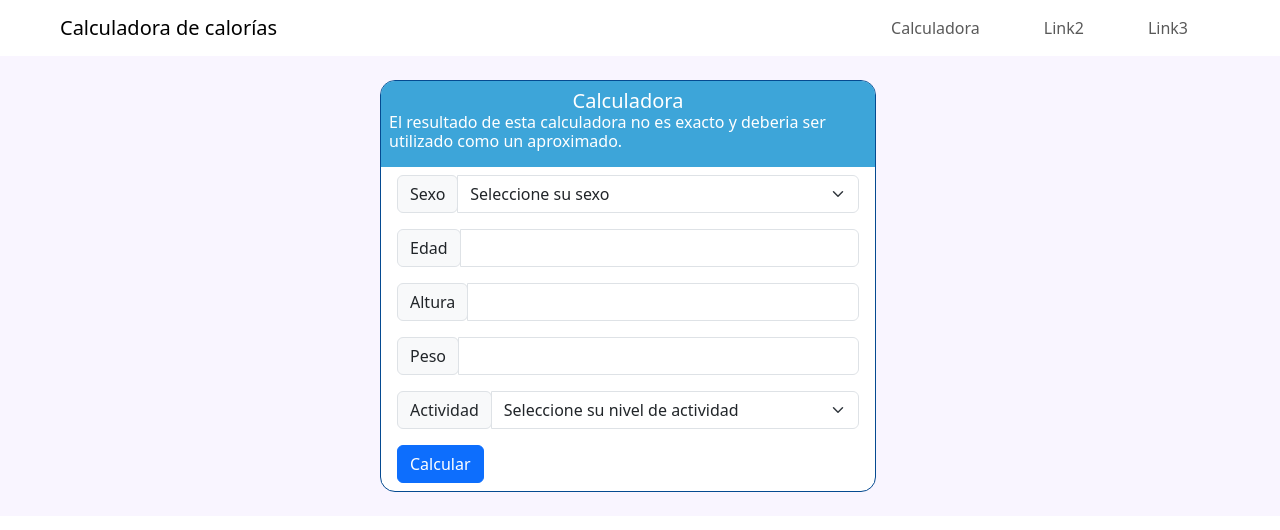
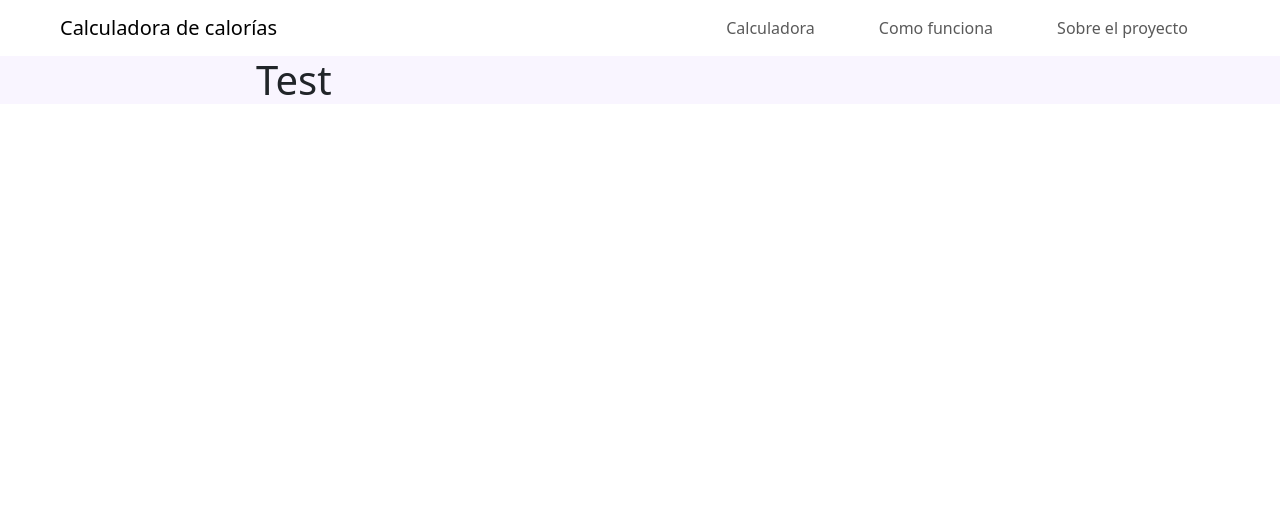
Before and after one commit to Javier-vic/Calories, a React (Vite) app: page /funcionamiento in a window 1280 px wide. Shown: the top 530 px of the page. Built offline with nearby package versions, Linux system fonts and the light colour scheme.

Commit message:
React router
Se implemento react router

```diff
--- a/package.json
+++ b/package.json
@@ -12,7 +12,8 @@
   "dependencies": {
     "bootstrap": "^5.3.3",
     "react": "^18.2.0",
-    "react-dom": "^18.2.0"
+    "react-dom": "^18.2.0",
+    "react-router-dom": "^6.23.1"
   },
   "devDependencies": {
     "@types/react": "^18.2.66",
--- a/src/App.jsx
+++ b/src/App.jsx
@@ -1,101 +1,25 @@
-/*import { useState } from 'react'*/
-//import reactLogo from './assets/react.svg'
-//import viteLogo from '/vite.svg'
 import './App.css'
 import Navbar from './components/Navbar.jsx'
-import Input from './components/Input.jsx'
-import InputSelect from './components/InputSelect.jsx'
+import Calculator from './components/Calculator.jsx'
+import Formula from './components/Formula.jsx'
+import { BrowserRouter, Route, Routes } from 'react-router-dom';
 
 function App() {
-    const selectGender = [
-        { value: "1", label: "Hombre" },
-        { value: "0", label: "Mujer" }
-    ];
 
-    const selectActivity = [
-        { value: "1.2", label: "Sedentario" },
-        { value: "1.375", label: "Ligero" },
-        { value: "1.55", label: "Intermedio" },
-        { value: "1.725", label: "Activo" },
-        { value: "1.9", label: "Muy Activo" },
-    ];
-
-    const handleButtonClick = () => {
-        calorieCalculator();
-    };
 
     return (
         <>
-            <Navbar />
-            <div className="content">
-                <div className="container row py-4">
-                    <div className="calculator col-8 mx-auto px-0">
-                        <div className="calculator-title p-2 text-white">
-                            <h5 className="card-title text-center">Calculadora</h5>
-                            <h6 className="card-subtitle mb-2 ">El resultado de esta calculadora no es exacto y deberia ser utilizado como un aproximado.</h6>
-                        </div>
-                        <div className="calculator-body p-2 px-3">
-                            <InputSelect options={selectGender} selectText="Sexo" selectPlaceholder="Seleccione su sexo" selectId="selectGender" />
-                            <Input inputText="Edad" inputId="inputAge" inputType="number" inputPlaceholder="" />
-                            <Input inputText="Altura" inputId="inputHeight" inputType="number" inputPlaceholder="" />
-                            <Input inputText="Peso" inputId="inputWeight" inputType="number" inputPlaceholder="" />
-                            <InputSelect options={selectActivity} selectText="Actividad" selectPlaceholder="Seleccione su nivel de actividad" selectId="selectActivity" />
-                            <button id="submitButton" type="button" className="btn btn-primary" onClick={handleButtonClick}>Calcular</button>
-                        </div>
-                    </div>
-                    <div id="results" className="results col-4 d-none">
-                        <div className="main-calories mb-3 text-center p-2">
-                            <h6 className="text-white ">Calor&iacute;as diarias</h6>
-                            <h1 className="text-white" id="mainCalories"></h1>
-                        </div>
-                        <div className="secondary-calories mb-3 text-center p-2">
-                            <h6 className=" ">Calor&iacute;as para perder peso</h6>
-                            <h1 className="" id="cutCalories"></h1>
-                        </div>
-                        <div className="secondary-calories mb-3 text-center p-2">
-                            <h6 className=" ">Calor&iacute;as para ganar peso</h6>
-                            <h1 className="" id="bulkCalories"></h1>
-                        </div>
-                    </div>
+            <BrowserRouter>
+                <Navbar />
+                <div className="content">
+                    <Routes >
+                        <Route exact path="/" element={<Calculator/>} />
+                        <Route path="/funcionamiento" element={<Formula />} />
+                    </Routes>
                 </div>
-            </div>
+            </BrowserRouter>
         </>
     )
 }
 
 export default App
-
-function calorieCalculator() {
-    let age = document.getElementById('inputAge').value;
-    let height = document.getElementById('inputHeight').value;
-    let weight = document.getElementById('inputWeight').value;
-    let gender = document.getElementById('selectGender').value;
-    let activity = document.getElementById('selectActivity').value;
-    let results = document.getElementById('results');
-
-    if (age.trim() !== '' && height.trim() !== '' && weight.trim() !== '' && gender !== '-1' && activity !== '-1') {
-        results.classList.remove('d-none');
-
-        let calories, cutCal, bulkCal;
-
-        if (gender == 1) {
-            calories = 5 + (10 * weight) + (6.25 * height) - (5 * age);
-        } else {
-            calories = (10 * weight) + (6.25 * height) - (5 * age) - 161;
-        }
-        calories *= activity;
-        cutCal = calories - 350;
-        bulkCal = calories * 1.15;
-
-        let mainCalories = document.getElementById('mainCalories');
-        let cutCalories = document.getElementById('cutCalories');
-        let bulkCalories = document.getElementById('bulkCalories');
-        mainCalories.innerText = Math.trunc(calories);
-        cutCalories.innerText = Math.trunc(cutCal);
-        bulkCalories.innerText = Math.trunc(bulkCal);
-    } else {
-        results.classList.add('d-none');
-    }
-
-
-}
--- /dev/null
+++ b/src/components/Calculator.jsx
@@ -0,0 +1,89 @@
+import Input from './Input.jsx';
+import InputSelect from './InputSelect.jsx';
+
+function Calculator() {
+    const selectGender = [
+        { value: "1", label: "Hombre" },
+        { value: "0", label: "Mujer" }
+    ];
+
+    const selectActivity = [
+        { value: "1.2", label: "Sedentario" },
+        { value: "1.375", label: "Ligero" },
+        { value: "1.55", label: "Intermedio" },
+        { value: "1.725", label: "Activo" },
+        { value: "1.9", label: "Muy Activo" },
+    ];
+
+    const handleButtonClick = () => {
+        calorieCalculator();
+    };
+
+    return (
+        <div className="container row py-4">
+            <div className="calculator col-8 mx-auto px-0">
+                <div className="calculator-title p-2 text-white">
+                    <h5 className="card-title text-center">Calculadora</h5>
+                    <h6 className="card-subtitle mb-2 ">El resultado de esta calculadora no es exacto y deberia ser utilizado como un aproximado.</h6>
+                </div>
+                <div className="calculator-body p-2 px-3">
+                    <InputSelect options={selectGender} selectText="Sexo" selectPlaceholder="Seleccione su sexo" selectId="selectGender" />
+                    <Input inputText="Edad" inputId="inputAge" inputType="number" inputPlaceholder="" />
+                    <Input inputText="Altura" inputId="inputHeight" inputType="number" inputPlaceholder="" />
+                    <Input inputText="Peso" inputId="inputWeight" inputType="number" inputPlaceholder="" />
+                    <InputSelect options={selectActivity} selectText="Actividad" selectPlaceholder="Seleccione su nivel de actividad" selectId="selectActivity" />
+                    <button id="submitButton" type="button" className="btn btn-primary" onClick={handleButtonClick}>Calcular</button>
+                </div>
+            </div>
+            <div id="results" className="results col-4 d-none">
+                <div className="main-calories mb-3 text-center p-2">
+                    <h6 className="text-white ">Calor&iacute;as diarias</h6>
+                    <h1 className="text-white" id="mainCalories"></h1>
+                </div>
+                <div className="secondary-calories mb-3 text-center p-2">
+                    <h6 className=" ">Calor&iacute;as para perder peso</h6>
+                    <h1 className="" id="cutCalories"></h1>
+                </div>
+                <div className="secondary-calories mb-3 text-center p-2">
+                    <h6 className=" ">Calor&iacute;as para ganar peso</h6>
+                    <h1 className="" id="bulkCalories"></h1>
+                </div>
+            </div>
+        </div>
+    );
+}
+
+function calorieCalculator() {
+    let age = document.getElementById('inputAge').value;
+    let height = document.getElementById('inputHeight').value;
+    let weight = document.getElementById('inputWeight').value;
+    let gender = document.getElementById('selectGender').value;
+    let activity = document.getElementById('selectActivity').value;
+    let results = document.getElementById('results');
+
+    if (age.trim() !== '' && height.trim() !== '' && weight.trim() !== '' && gender !== '-1' && activity !== '-1') {
+        results.classList.remove('d-none');
+
+        let calories, cutCal, bulkCal;
+
+        if (gender == 1) {
+            calories = 5 + (10 * weight) + (6.25 * height) - (5 * age);
+        } else {
+            calories = (10 * weight) + (6.25 * height) - (5 * age) - 161;
+        }
+        calories *= activity;
+        cutCal = calories - 350;
+        bulkCal = calories * 1.15;
+
+        let mainCalories = document.getElementById('mainCalories');
+        let cutCalories = document.getElementById('cutCalories');
+        let bulkCalories = document.getElementById('bulkCalories');
+        mainCalories.innerText = Math.trunc(calories);
+        cutCalories.innerText = Math.trunc(cutCal);
+        bulkCalories.innerText = Math.trunc(bulkCal);
+    } else {
+        results.classList.add('d-none');
+    }
+}
+
+export default Calculator;
--- /dev/null
+++ b/src/components/Formula.jsx
@@ -0,0 +1,7 @@
+function Formula(){
+    return (
+        <h1>Test</h1>
+    );
+}
+
+export default Formula;
--- a/src/components/Navbar.jsx
+++ b/src/components/Navbar.jsx
@@ -1,3 +1,5 @@
+import { Link } from 'react-router-dom';
+
 const Navbar = () => {
     return (
         <nav className="navbar navbar-expand-sm navbar-toggleable-sm fixed-nav px-5">
@@ -11,13 +13,13 @@ const Navbar = () => {
                 <div className="navbar-collapse collapse d-sm-inline-flex justify-content-between">
                     <ul className="navbar-nav flex-grow-1 justify-content-end">
                         <li className="nav-item">
-                            <a className="nav-link mx-4" href="">Calculadora</a>
+                            <Link className="nav-link mx-4" to="/">Calculadora</Link>
                         </li>
                         <li className="nav-item">
-                            <a className="nav-link mx-4" href="">Link2</a>
+                            <Link className="nav-link mx-4" to="/funcionamiento">Como funciona</Link>
                         </li>
                         <li className="nav-item">
-                            <a className="nav-link mx-4" href="">Link3</a>
+                            <Link className="nav-link mx-4" to="/proyecto">Sobre el proyecto</Link>
                         </li>
                     </ul>
                 </div>
```
Also changed, not shown: 1 other file (tests, documents, lock files or other folders).
